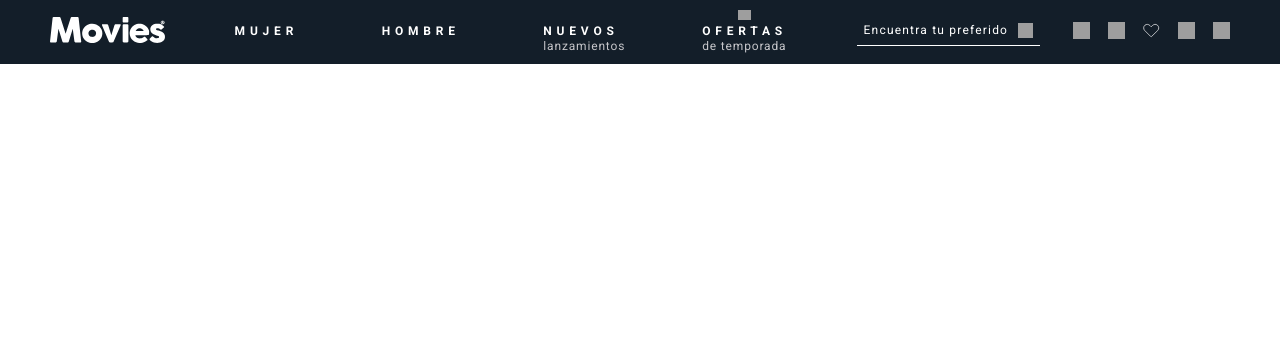
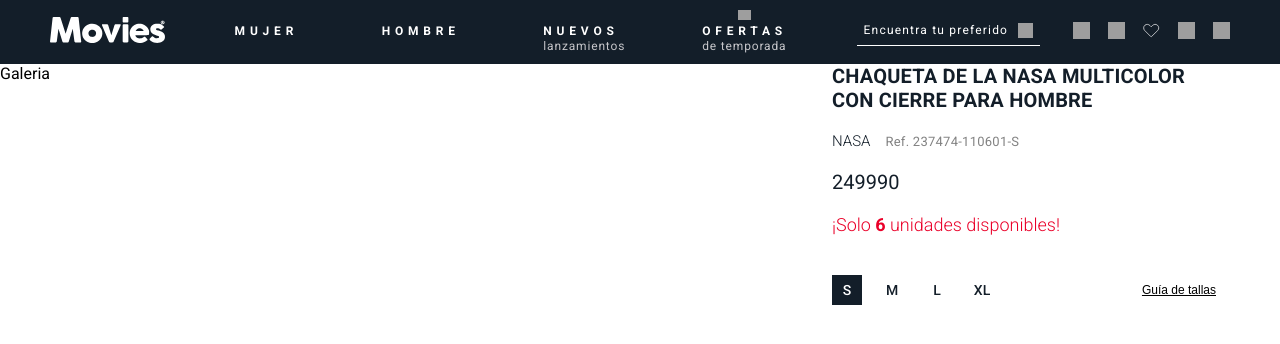
Before and after one commit to javalencis/prueba_mic, a React (Vite) app: page / in a window 1280 px wide. Shown: the top 344 px of the page. Built offline with nearby package versions, Linux system fonts and the light colour scheme; grey boxes are pictures that could not be loaded.

Commit message:
Detalles principales del producto

```diff
--- a/index.html
+++ b/index.html
@@ -6,7 +6,7 @@
     <meta name="viewport" content="width=device-width, initial-scale=1.0" />
     <link rel="preconnect" href="https://fonts.googleapis.com">
     <link rel="preconnect" href="https://fonts.gstatic.com" crossorigin>
-    <link href="https://fonts.googleapis.com/css2?family=Roboto:wght@400;500;700&display=swap" rel="stylesheet">
+    <link href="https://fonts.googleapis.com/css2?family=Roboto:wght@300;400;500;700&display=swap" rel="stylesheet">
     <title>Vite + React</title>
   </head>
   <body>
--- a/src/App.jsx
+++ b/src/App.jsx
@@ -2,6 +2,7 @@
 import { Header } from './components/Header'
 import { SideLeftNav } from './components/SideLeftNav'
 import { SideLeftNavWomen } from './components/SideLeftNavWomen'
+import { Product } from './components/Product'
 
 
 function App() {
@@ -9,6 +10,7 @@
   return (
     <>
       <Header/>
+      <Product/>
       <SideLeftNav/>
       <SideLeftNavWomen/>
     </>
--- /dev/null
+++ b/src/components/Product.jsx
@@ -0,0 +1,15 @@
+import { ProductDetails } from "./ProductDetails"
+import { ProductGallery } from "./ProductGallery"
+import product from "../data/product"
+import '../styles/Product.scss'
+export const Product = () => {
+
+  return (
+    <section className="Product">
+        <div className="ProductLeft">
+            <ProductGallery/>
+        </div>
+        <ProductDetails product={product}/>
+    </section>
+  )
+}
--- /dev/null
+++ b/src/components/ProductDetails.jsx
@@ -0,0 +1,61 @@
+import { useState } from 'react'
+import '../styles/ProductDetails.scss'
+export const ProductDetails = ({ product }) => {
+    const [selectedSize, setSelectedSize] = useState(0)
+    const [selectedAmount, setSelectedAmount] = useState(product.sizes[0].amount)
+    const handleSelectedSize = (e) =>{
+
+        setSelectedSize(parseInt(e.target.id))
+        setSelectedAmount(product.sizes[parseInt(e.target.id)].amount)
+    }
+    return (
+        <section className="ProductDetails">
+            <div className='pd-container'>
+
+                <h1>
+                    {product.title}
+                </h1>
+                <div className='pd-subtitle-ref'>
+                    <p className='subtitle'>{product.subtitle}</p>
+                    <p className='ref'>Ref. {product.id}-{product.sizes[selectedSize].size}</p>
+                </div>
+                <div className='pd-price'>
+                    {
+                        product.discountRate
+                            ?
+                            <>
+                                <p>{product.discountRate}</p>
+                                <p>{product.price}</p>
+                            </>
+                            :
+                            <p>{product.price}</p>
+                    }
+                </div>
+
+                <p className='pd-stock'>¡Solo <span>{selectedAmount}</span> unidades disponibles!</p>
+
+                <div className='pd-sizes-guide'>
+                    <ul className='sizes'>
+
+                        {
+                            product.sizes.map((value, index) => (
+                                <li
+                                    key={index}
+                                    id={index}
+                                    onClick={handleSelectedSize}
+                                    className={selectedSize === index ? 'active':''}
+                                >
+                                    {value.size}
+                                </li>
+                            ))
+                        }
+                    </ul>
+
+                    <button className='guide'>
+                        Guía de tallas
+                    </button>
+                </div>
+            </div>
+        </section>
+    )
+}
--- /dev/null
+++ b/src/components/ProductGallery.jsx
@@ -0,0 +1,8 @@
+
+export const ProductGallery = () => {
+  return (
+    <section className="ProductGallery">
+      Galeria
+    </section>
+  )
+}
--- /dev/null
+++ b/src/styles/Product.scss
@@ -0,0 +1,14 @@
+.Product{
+    width: 100%;
+    margin-top: 64px;
+    display: flex;
+    justify-content: center;
+    min-height: calc(100vh - 64px);
+    .ProductLeft{
+        width: 60%;
+
+    }
+    .ProductDetails{
+        width: 40%;
+    }
+}
--- /dev/null
+++ b/src/styles/ProductDetails.scss
@@ -0,0 +1,96 @@
+@use './variables' as var;
+
+.ProductDetails {
+    width: 100%;
+
+    .pd-container {
+
+        display: flex;
+        flex-direction: column;
+        gap: 20px;
+        max-width: 384px;
+        margin: 0 auto;
+        h1 {
+            font-size: 20px;
+            color: var.$primary-color;
+            letter-spacing: .01em;
+
+        }
+
+        .pd-subtitle-ref {
+            display: flex;
+            align-items: baseline;
+            gap: 15px;
+
+            .subtitle {
+                font-weight: 300;
+                font-size: 15px;
+                color: var.$primary-color;
+
+            }
+
+            .ref {
+
+                color: #828282;
+                font-size: 13px;
+                letter-spacing: .02em;
+            }
+        }
+
+        .pd-price {
+            font-weight: 400;
+            font-size: 20px;
+            color: var.$primary-color;
+
+        }
+
+        .pd-stock {
+            color: var.$secondary-color;
+            font-size: 18px;
+            font-weight: 300;
+            margin-bottom: 20px;
+
+            span {
+                font-weight: 700;
+            }
+        }
+
+        .pd-sizes-guide {
+            display: flex;
+            justify-content: space-between;
+            color: var.$primary-color;
+
+            .sizes {
+                display: flex;
+                justify-content: space-around;
+                flex-wrap: wrap;
+                gap: 15px;
+                font-weight: 500;
+
+
+                li {
+                    font-size: 14px;
+                    display: flex;
+                    justify-content: center;
+                    align-items: center;
+                    width: 30px;
+                    height: 30px;
+                    cursor: pointer;
+                }
+                .active{
+                    background-color: var.$primary-color;
+                    color: #ffffff;
+                }
+            }
+
+            .guide {
+                background: none;
+                border: none;
+                text-decoration: underline;
+                font-size: 12px;
+                cursor: pointer;
+            }
+        }
+
+    }
+}
```
